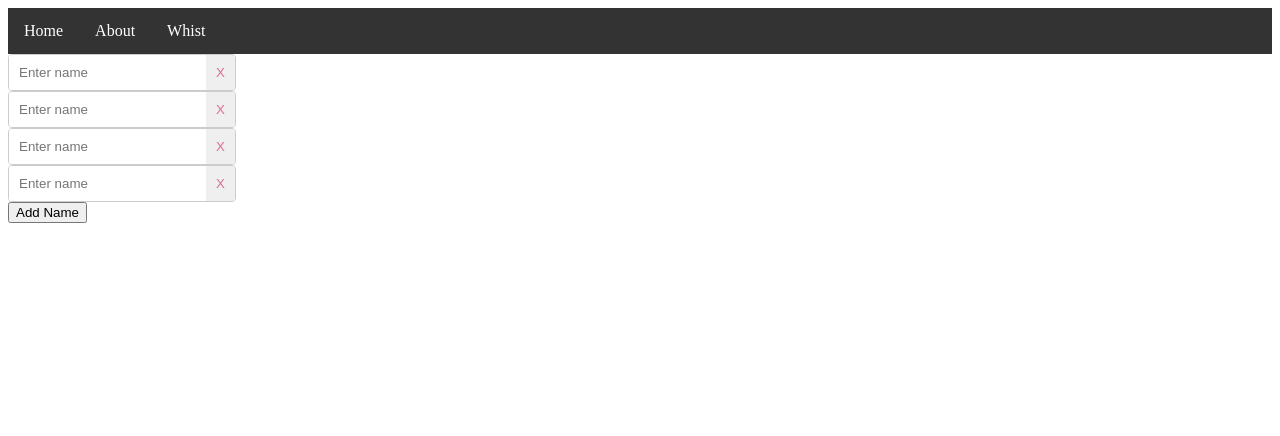
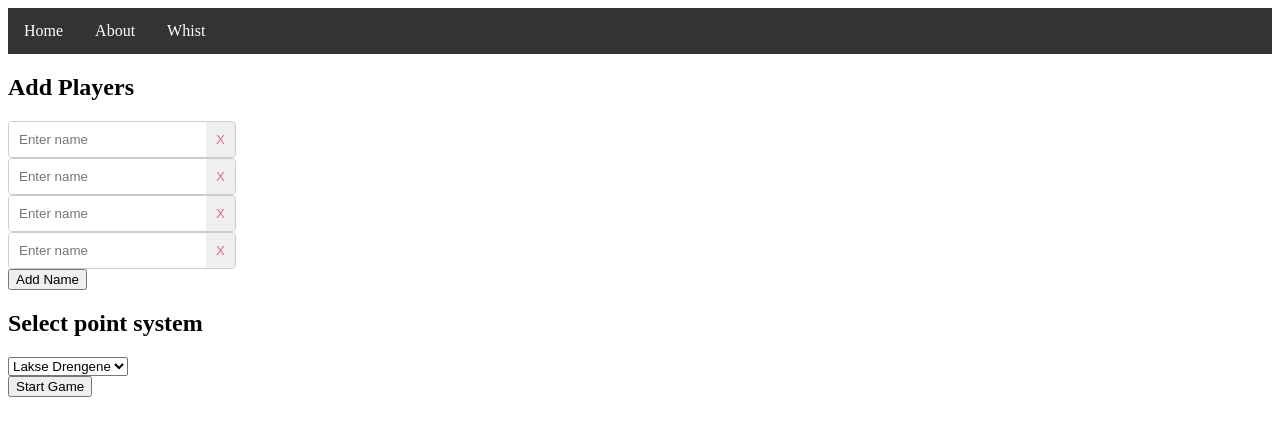
Before and after one commit to TokeF/ngWhist, an Angular app: page /whist in a window 1280 px wide. Shown: the top 436 px of the page. Built offline with nearby package versions, Linux system fonts and the light colour scheme.

Commit message:
added a dropdown for rule selection. added a submit button for submitting the form data. Currently passing the form  data to whist game component, through routers state, however this should be change to be passed via a service, as it is better practice

```diff
--- a/src/app/app.routes.ts
+++ b/src/app/app.routes.ts
@@ -2,10 +2,12 @@ import { Routes } from '@angular/router';
 import { HomeComponent } from './home/home.component';
 import { AboutComponent } from './about/about.component';
 import { WhistSectionComponent } from './whist-section/whist-section.component';
+import { WhistGameComponent } from './whist-game/whist-game.component';
 
 export const routes: Routes = [
     { path: '', redirectTo: '/home', pathMatch: 'full' },
     { path: 'home', component: HomeComponent },
     { path: 'about', component: AboutComponent },
     { path: 'whist', component: WhistSectionComponent },
+    { path: 'whist-game', component: WhistGameComponent },
 ];
--- /dev/null
+++ b/src/app/whist-game/whist-game.component.html
@@ -0,0 +1 @@
+<p>whist-game works!</p>
--- /dev/null
+++ b/src/app/whist-game/whist-game.component.ts
@@ -0,0 +1,21 @@
+import { Component } from '@angular/core';
+import { Router } from '@angular/router';
+
+@Component({
+  selector: 'app-whist-game',
+  standalone: true,
+  imports: [],
+  templateUrl: './whist-game.component.html',
+  styleUrl: './whist-game.component.css'
+})
+export class WhistGameComponent {
+  constructor(private router: Router) {
+    const navigation = this.router.getCurrentNavigation();
+    const state = navigation!.extras.state as {data: any};
+
+    if (state) {
+      // Now you have access to the form data
+      console.log(state.data);
+    }
+  }
+}
--- a/src/app/whist-section/whist-section.component.html
+++ b/src/app/whist-section/whist-section.component.html
@@ -1,5 +1,7 @@
 <app-nav-bar></app-nav-bar>
+
 <form [formGroup]="form">
+    <h2>Add Players</h2>
     <div formArrayName="names">
         <div *ngFor="let name of names.controls; index as i">
             <div class="input-group">
@@ -10,3 +12,20 @@
     </div>
     <button (click)="addName()">Add Name</button>
 </form>
+
+<div>
+    <h2>Select point system</h2>
+    <form [formGroup]="form">
+        <select formControlName="selectedPointSystem">
+            <option value="option1">Lakse Drengene</option>
+            <option value="option2">Øre Point</option>
+            <option value="option3">Win/Loose</option>
+        </select>
+    </form>
+</div>
+
+<div>
+    <form [formGroup]="form" (ngSubmit)="onSubmit()">
+        <button type="submit" >Start Game</button>
+    </form>
+</div>
--- a/src/app/whist-section/whist-section.component.ts
+++ b/src/app/whist-section/whist-section.component.ts
@@ -2,6 +2,7 @@ import { Component, OnInit } from '@angular/core';
 import { NavBarComponent } from '../nav-bar/nav-bar.component';
 import { FormArray, FormBuilder, FormGroup, ReactiveFormsModule } from '@angular/forms';
 import { NgFor } from '@angular/common';
+import { Router } from '@angular/router';
 
 @Component({
   selector: 'app-whist-section',
@@ -18,11 +19,14 @@ import { NgFor } from '@angular/common';
 export class WhistSectionComponent implements OnInit {
   form: FormGroup = new FormGroup({});
 
-  constructor(private formBuilder: FormBuilder) { }
+  constructor(
+    private formBuilder: FormBuilder,
+    private router: Router) { }
 
   ngOnInit() {
     this.form = this.formBuilder.group({
-      names: this.formBuilder.array([])
+      names: this.formBuilder.array([]),
+      selectedPointSystem: this.formBuilder.control('option1'),
     });
 
     this.addName();
@@ -42,4 +46,8 @@ export class WhistSectionComponent implements OnInit {
   removeName(i: number) {
     this.names.removeAt(i);
   }
+
+  onSubmit() {
+    this.router.navigate(['/whist-game'], { state: { data: this.form.value }});
+  }
 }
```
Also changed, not shown: src/app/whist-game/whist-game.component.css (added), 1 other file (tests, documents, lock files or other folders).
